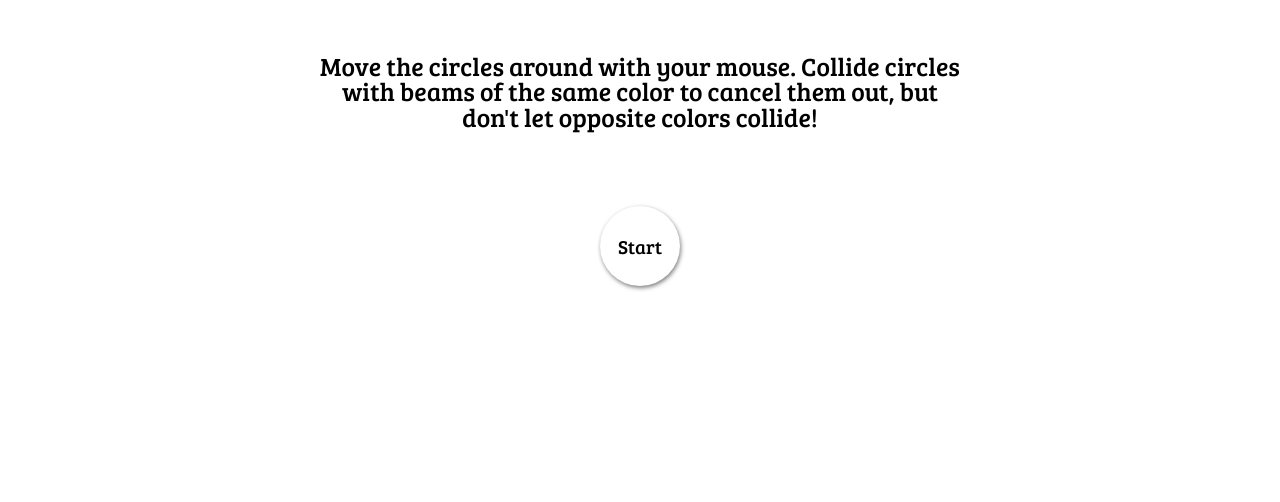
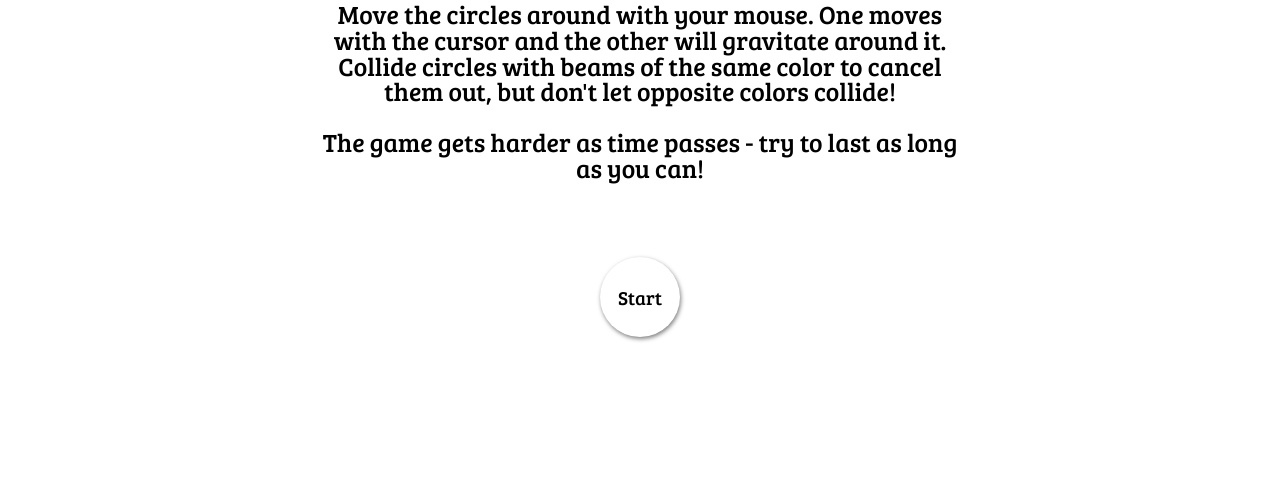
Before and after one commit to pludlum/color-beams, a website built with webpack: page index.html in a window 1280 px wide. Shown: the part 301-803 px from the top of the page. Built offline with nearby package versions, Linux system fonts and the light colour scheme.

Commit message:
updated instructions

```diff
--- a/index.html
+++ b/index.html
@@ -24,8 +24,10 @@
       <div class="menu-container">
         <h1 class="game-title">Color Beams</h1>
         <p class="game-text">Move the circles around with your mouse.
+          One moves with the cursor and the other will gravitate around it.
           Collide circles with beams of the same color to cancel them
-          out, but don't let opposite colors collide!</p>
+          out, but don't let opposite colors collide! <br></br> The game
+          gets harder as time passes - try to last as long as you can!</p>
         <button type="button" class="start-button">Start</button>
       </div>
       <canvas id="game-canvas"></canvas>
```
